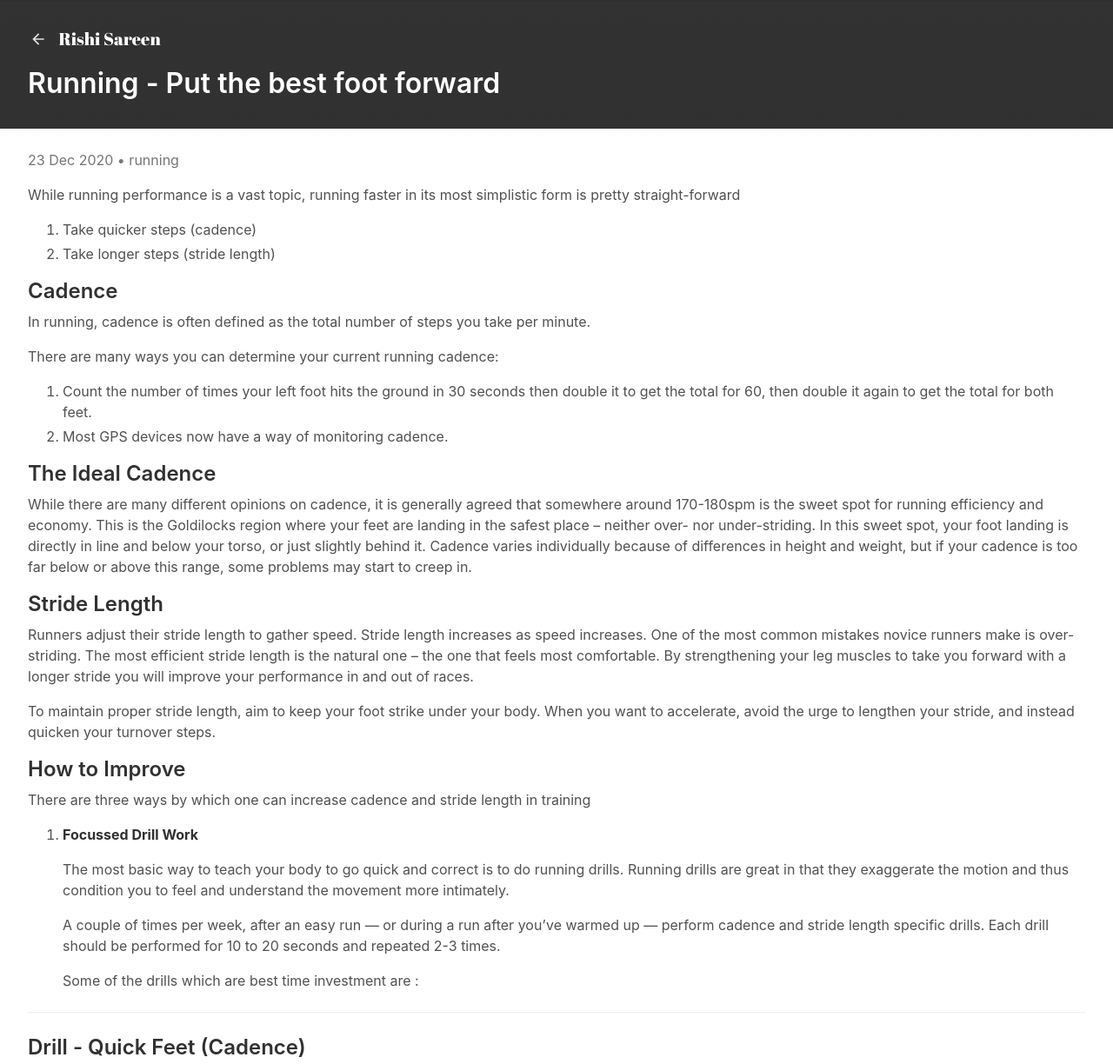
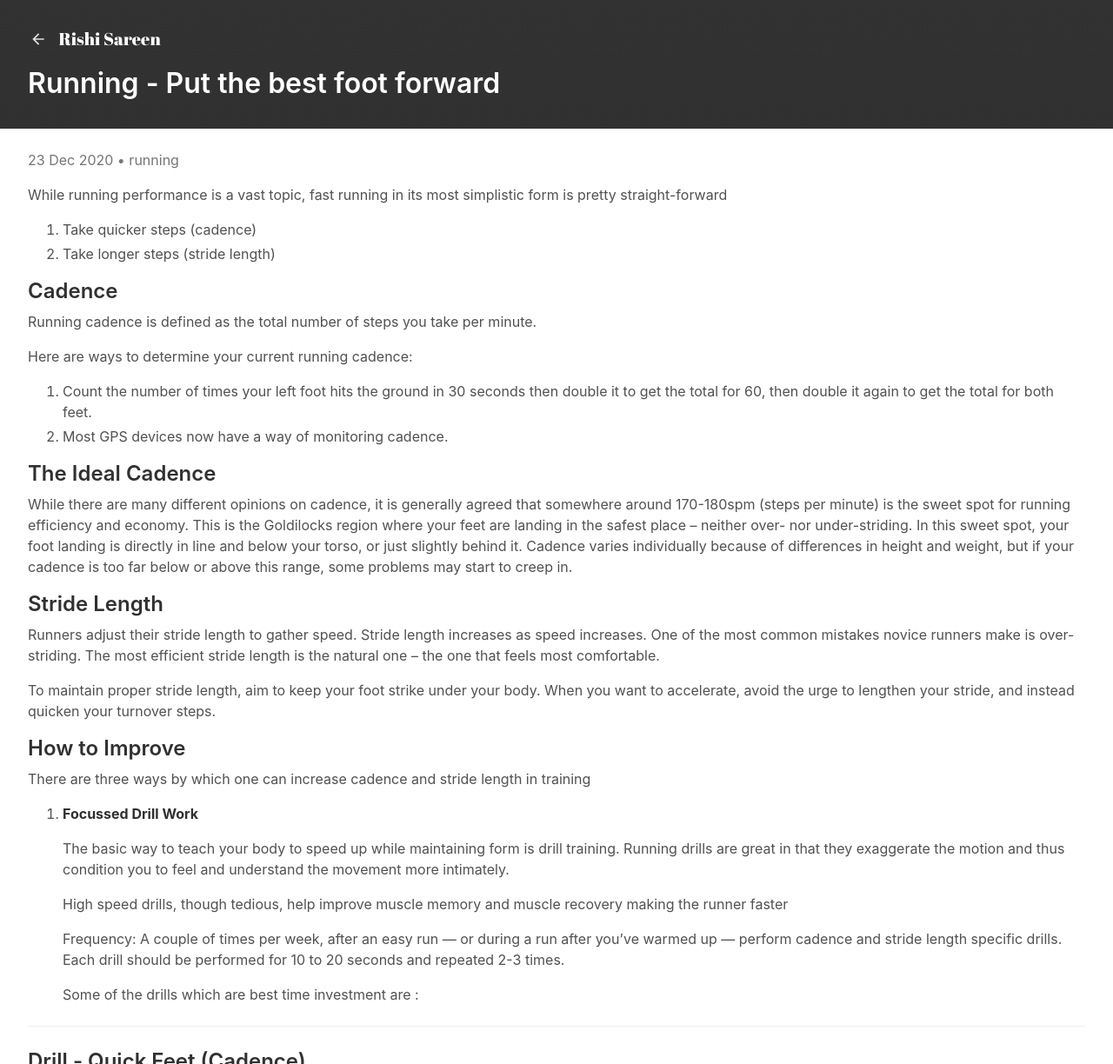
Before and after one commit to rishisareen/rishisareen-old.github.io, a Jekyll site: the page built from _posts/2020-12-22-running-best-foot-forward.markdown, in a window 1280 px wide and 1400 px high, cut to the strip 0-1224 px from the top of the window. Shown: the whole strip at 87% size. Built offline with Jekyll 4.4.1, drawn with Linux system fonts in a browser that asks for light colours; comment, search, counter and statistics services are not loaded; some of the changed text lies outside the part shown.

Commit message:
Update 2020-12-22-running-best-foot-forward.markdown

```diff
--- a/_posts/2020-12-22-running-best-foot-forward.markdown
+++ b/_posts/2020-12-22-running-best-foot-forward.markdown
@@ -6,7 +6,7 @@
 categories: running
 ---
 
-While running performance is a vast topic, running faster in its most simplistic form is pretty straight-forward
+While running performance is a vast topic, fast running in its most simplistic form is pretty straight-forward
 
 1. Take quicker steps (cadence)
 2. Take longer steps (stride length)
@@ -15,22 +15,22 @@
 
 ## Cadence
 
-In running, cadence is often defined as the total number of steps you take per minute.
+Running cadence is defined as the total number of steps you take per minute.
 
-There are many ways you can determine your current running cadence:
+Here are ways to determine your current running cadence:
 
 1. Count the number of times your left foot hits the ground in 30 seconds then double it to get the total for 60, then double it again to get the total for both feet.
 2. Most GPS devices now have a way of monitoring cadence.
 
 ## The Ideal Cadence
 
-While there are many different opinions on cadence, it is generally agreed that somewhere around 170-180spm is the sweet spot for running efficiency and economy. This is the Goldilocks region where your feet are landing in the safest place – neither over- nor under-striding. In this sweet spot, your foot landing is directly in line and below your torso, or just slightly behind it. Cadence varies individually because of differences in height and weight, but if your cadence is too far below or above this range, some problems may start to creep in.
+While there are many different opinions on cadence, it is generally agreed that somewhere around 170-180spm (steps per minute) is the sweet spot for running efficiency and economy. This is the Goldilocks region where your feet are landing in the safest place – neither over- nor under-striding. In this sweet spot, your foot landing is directly in line and below your torso, or just slightly behind it. Cadence varies individually because of differences in height and weight, but if your cadence is too far below or above this range, some problems may start to creep in.
 
 
 
 ## Stride Length
 
-Runners adjust their stride length to gather speed. Stride length increases as speed increases. One of the most common mistakes novice runners make is over-striding. The most efficient stride length is the natural one – the one that feels most comfortable. By strengthening your leg muscles to take you forward with a longer stride you will improve your performance in and out of races.
+Runners adjust their stride length to gather speed. Stride length increases as speed increases. One of the most common mistakes novice runners make is over-striding. The most efficient stride length is the natural one – the one that feels most comfortable.
 
 To maintain proper stride length, aim to keep your foot strike under your body. When you want to accelerate, avoid the urge to lengthen your stride, and instead quicken your turnover steps.
 
@@ -40,11 +40,13 @@
 
 1. **Focussed Drill Work**
 
-   The most basic way to teach your body to go quick and correct is to do running drills. Running drills are great in that they exaggerate the motion and thus condition you to feel and understand the movement more intimately.
+   The basic way to teach your body to speed up while maintaining form is drill training. Running drills are great in that they exaggerate the motion and thus condition you to feel and understand the movement more intimately.
 
-   A couple of times per week, after an easy run — or during a run after you’ve  warmed up — perform cadence and stride length specific drills. Each drill should be performed for 10 to 20 seconds and repeated 2-3 times.
+   High speed drills, though tedious, help improve muscle memory and muscle recovery making the runner faster
 
-   Some of the drills which are best time investment are :
+   Frequency: A couple of times per week, after an easy run — or during a run after you’ve  warmed up — perform cadence and stride length specific drills. Each drill should be performed for 10 to 20 seconds and repeated 2-3 times.
+
+	Some of the drills which are best time investment are :
 
 
 
@@ -88,4 +90,8 @@
 
 There are many apps available ([RunTempo - iOS](https://apps.apple.com/us/app/run-tempo-runners-metronome/id646414918) , [Metronome Beats - Android](https://play.google.com/store/apps/details?id=com.andymstone.metronome&hl=en_IN&gl=US)) where you can set a cadence and app will beat at the interval. Try to increase not more than 3-5 beats per week.
 
+**4. Strength Work**
+
+A safe way to increase stride length is to strengthen the running muscles (glutes, hamstrings, calves) to cover more ground in a stride while remaining Injury free. Few of the recommended strength workouts for runners are Squats, Deadlifts, Leg Extension, Single Leg to improve balance, Ankle Flexibility.
+
 As you develop postural endurance and your body optimizes your mechanics through practice, you’ll be able to maintain that cadence — and speed  — for longer, utilizing the efficient elasticity of your body rather  than having to muscle your way forward.
```
